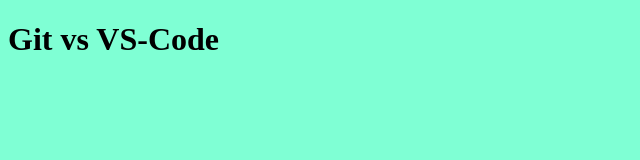
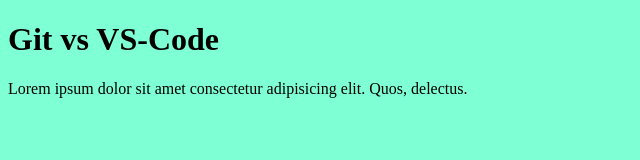
Before and after one commit to Vica27/GitTutorial, a plain HTML site: page index.html in a window 1280 px wide. Shown: the whole page, without its empty margins (0-640 px from the left). Drawn offline with Linux system fonts and the light colour scheme.

Commit message:
added paragraph

```diff
--- a/index.html
+++ b/index.html
@@ -10,6 +10,7 @@
 
 <body>
   <h1>Git vs VS-Code</h1>
+  <p>Lorem ipsum dolor sit amet consectetur adipisicing elit. Quos, delectus.</p>
 </body>
 
 </html>
```
